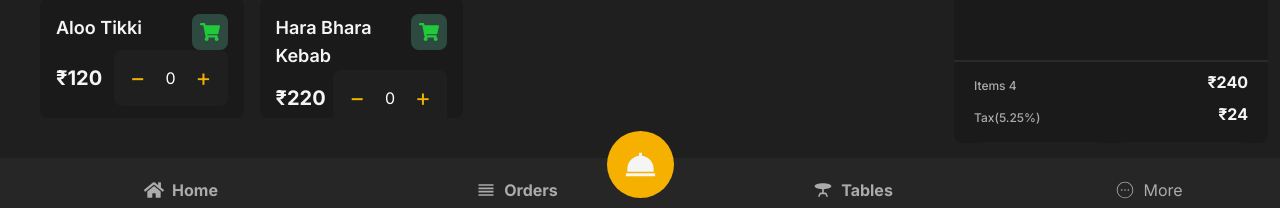
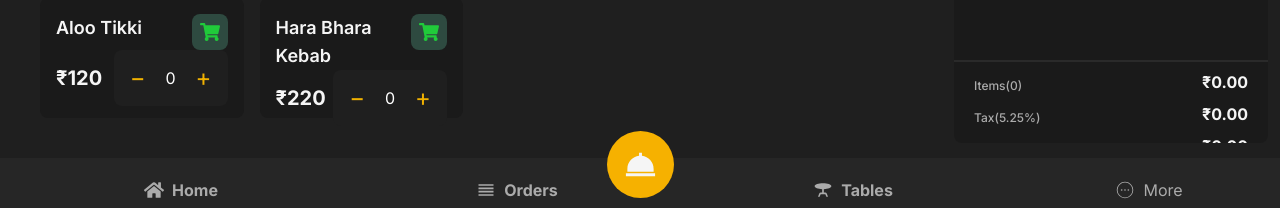
Before and after one commit to Subhashis012/POS-System, a React (Vite) app in the folder pos-frontend/: page /menu in a window 1280 px wide. Shown: the part 578-786 px from the top of the page. Built offline with nearby package versions, Linux system fonts and the light colour scheme.

Commit message:
update Bill component to display dynamic item count and total price with tax; add getTotalPrice selector in cartSlice

```diff
--- a/pos-frontend/src/components/menu/Bill.jsx
+++ b/pos-frontend/src/components/menu/Bill.jsx
@@ -1,15 +1,27 @@
 import React from "react";
+import { useSelector } from "react-redux";
+import { getTotalPrice } from "../../redux/slices/cartSlice";
 
 const Bill = () => {
+
+  const cartData = useSelector((state) => state.cart);
+  const total = useSelector(getTotalPrice);
+  const taxRate = 5.25;
+  const tax = (total * taxRate) / 100;
+  const totalPriceWithTax = total + tax;
   return (
     <>
       <div className="flex items-center justify-between px-5 mt-2">
-         <p className="text-xs text-[#ababab] font-medium mt-2">Items 4</p>
-         <h1 className="text-[#f5f5f5] text-md font-bold">₹240</h1>
+         <p className="text-xs text-[#ababab] font-medium mt-2">Items({cartData.length})</p>
+         <h1 className="text-[#f5f5f5] text-md font-bold">₹{total.toFixed(2)}</h1>
       </div>
       <div className="flex items-center justify-between px-5 mt-2">
          <p className="text-xs text-[#ababab] font-medium mt-2">Tax(5.25%)</p>
-         <h1 className="text-[#f5f5f5] text-md font-bold">₹24</h1>
+         <h1 className="text-[#f5f5f5] text-md font-bold">₹{tax.toFixed(2)}</h1>
+      </div>
+      <div className="flex items-center justify-between px-5 mt-2">
+         <p className="text-xs text-[#ababab] font-medium mt-2">Toal With Tax</p>
+         <h1 className="text-[#f5f5f5] text-md font-bold">₹{totalPriceWithTax.toFixed(2)}</h1>
       </div>
       <div className="flex items-center gap-3 px-5 mt-4">
         <button className="bg-[#1f1f1f] px-4 py-3 w-full rounded-lg text-[#ababab] font-semibold">Cash</button>
--- a/pos-frontend/src/redux/slices/cartSlice.js
+++ b/pos-frontend/src/redux/slices/cartSlice.js
@@ -15,7 +15,7 @@ const cartSlice = createSlice({
     }
 });
 
-
+export const getTotalPrice = (state) => state.cart.reduce((total, item) => total + item.price, 0);
 
 export const {addItems, removeItem} = cartSlice.actions;
 export default cartSlice.reducer;
```
